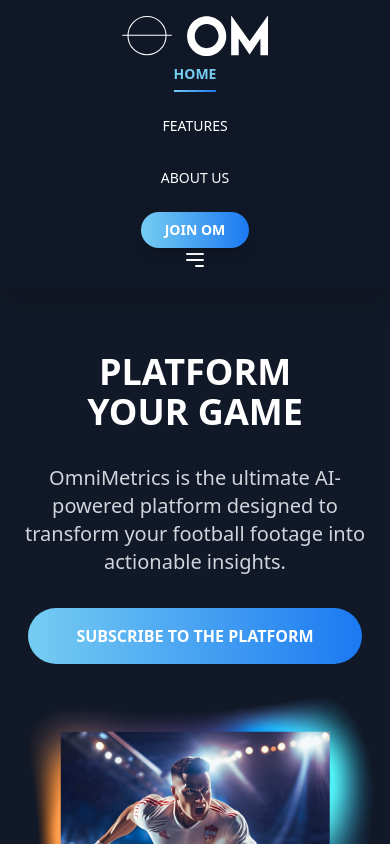
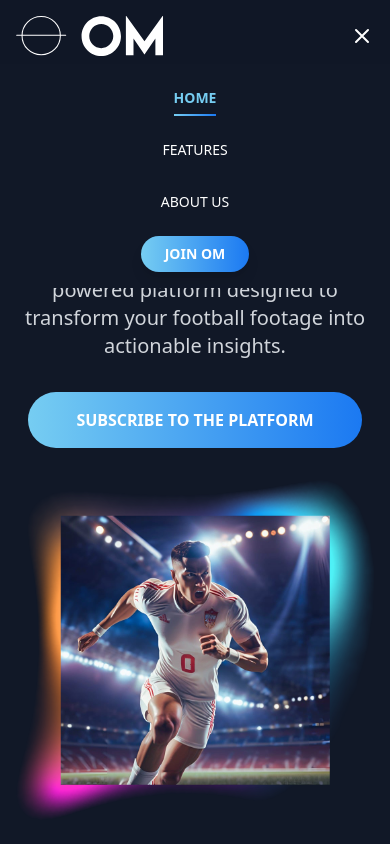
Before and after one commit to OmniMetrics/omnimetrics.pro, a Vue app: page /#/ in a window 390 px wide. Both pictures are taken after a click on the button "Open menu". Shown: the top 844 px of the page. Built offline with nearby package versions, Linux system fonts and the light colour scheme.

Commit message:
feat: more responsive webpage

```diff
--- a/src/App.vue
+++ b/src/App.vue
@@ -1,6 +1,5 @@
 <script setup lang="ts">
 import { RouterView } from 'vue-router'
-// import HelloWorld from './components/HelloWorld.vue'
 import NavBar from './components/NavBar.vue'
 import Footer from './components/Footer.vue'
 import Message from './components/Message.vue'
@@ -13,9 +12,9 @@
 }
 </script>
 
-<template class="bg-primary">
-  <NavBar @open-modal="handleOpenModal" class="z-50 relative"/>
-  <div class="xl:px-20"><RouterView @open-modal="handleOpenModal" /></div>
+<template>
+  <NavBar @open-modal="handleOpenModal" class="z-50 relative" />
+  <div class="xl:px-20"><RouterView @open-modal="handleOpenModal"  /></div>
   <Footer class="mt-12 relative"/>
   <Message :visible="isModalVisible" @close="isModalVisible = false" />
 </template>
--- a/src/components/Footer.vue
+++ b/src/components/Footer.vue
@@ -1,23 +1,23 @@
 <template>
-  <footer class="bg-primary text-white py-20">
+  <footer class="bg-primary text-white py-12 md:py-20">
     <!-- Divider with Animated Circle -->
     <section class="relative flex items-center justify-center">
       <div class="absolute w-full h-0.5 bg-white opacity-20"></div>
-      <div class="w-32 h-32 border-2 border-white rounded-full bg-transparent flex items-center justify-center animate-pulse-circle">
+      <div class="w-24 h-24 md:w-32 md:h-32 border-2 border-white rounded-full bg-transparent flex items-center justify-center animate-pulse-circle">
         <!-- Single Circle -->
       </div>
     </section>
 
     <!-- Call to Action Section -->
-    <section class="flex flex-col items-center justify-center mt-20 relative">
-      <h2 class="text-4xl font-bold text-secondary uppercase text-center z-30">
+    <section class="flex flex-col items-center justify-center mt-12 md:mt-20 relative px-4">
+      <h2 class="text-2xl md:text-4xl font-bold text-secondary uppercase text-center z-30">
         READY TO ELEVATE YOUR PERFORMANCE?
       </h2>
       <button
-        class="bg-gradient-to-r from-secondary to-accent font-bold uppercase rounded-full p-0.5 mt-8 z-30 hover:scale-105 transition-transform duration-300"
+        class="bg-gradient-to-r from-secondary to-accent font-bold uppercase rounded-full p-0.5 mt-6 md:mt-8 z-30 hover:scale-105 transition-transform duration-300"
       >
         <span
-          class="flex py-4 px-24 w-full text-sm text-white bg-transparent rounded-full hover:bg-opacity-10 transition-colors duration-300"
+          class="flex py-3 px-12 md:py-4 md:px-24 w-full text-sm text-white bg-transparent rounded-full hover:bg-opacity-10 transition-colors duration-300"
           @click="$emit('open-modal')"
         >
           DROP US A MESSAGE
@@ -27,7 +27,7 @@
 
     <!-- Social Media, Logo, and Tagline -->
     <div
-      class="container mx-auto mt-20 flex flex-col md:flex-row justify-center items-center space-y-8 md:space-y-0 md:space-x-12"
+      class="container mx-auto mt-12 md:mt-20 flex flex-col md:flex-row justify-center items-center space-y-6 md:space-y-0 md:space-x-12 px-4"
     >
       <!-- Social Media Logos -->
       <div class="flex space-x-6">
@@ -40,7 +40,7 @@
           <svg
             xmlns="http://www.w3.org/2000/svg"
             viewBox="0 0 50 50"
-            class="h-8 w-8"
+            class="h-6 w-6 md:h-8 md:w-8"
             fill="currentColor"
           >
             <path
@@ -57,7 +57,7 @@
           <svg
             xmlns="http://www.w3.org/2000/svg"
             viewBox="0 0 50 50"
-            class="h-8 w-8"
+            class="h-6 w-6 md:h-8 md:w-8"
             fill="currentColor"
           >
             <path
@@ -74,7 +74,7 @@
           <svg
             xmlns="http://www.w3.org/2000/svg"
             viewBox="0 0 50 50"
-            class="h-8 w-8"
+            class="h-6 w-6 md:h-8 md:w-8"
             fill="currentColor"
           >
             <path
@@ -91,7 +91,7 @@
           <svg
             xmlns="http://www.w3.org/2000/svg"
             viewBox="0 0 97.707 97.707"
-            class="h-8 w-8"
+            class="h-6 w-6 md:h-8 md:w-8"
             fill="currentColor"
           >
             <path
@@ -102,12 +102,12 @@
       </div>
 
       <!-- Company Logo -->
-      <div class="hover:scale-110 transition-transform duration-300">
-        <img src="/src/assets/logo.svg" alt="OmniMetrics Logo" class="h-8" />
+      <div class="hover:scale-110 transition-transform duration-300 mt-6 md:mt-0">
+        <img src="/src/assets/logo.svg" alt="OmniMetrics Logo" class="h-6 md:h-8" />
       </div>
 
       <!-- #PLATFORMYOURGAME -->
-      <div class="text-secondary uppercase text-lg font-bold hover:text-accent transition-colors duration-300">
+      <div class="text-secondary uppercase text-base md:text-lg font-bold hover:text-accent transition-colors duration-300 mt-6 md:mt-0">
         #PLATFORMYOURGAME
       </div>
     </div>
--- a/src/components/Logo.vue
+++ b/src/components/Logo.vue
@@ -21,7 +21,3 @@
   },
 }
 </script>
-
-<style scoped>
-/* No styles needed as Tailwind CSS is used */
-</style>
--- a/src/components/NavBar.vue
+++ b/src/components/NavBar.vue
@@ -1,44 +1,17 @@
 <template>
   <nav class="bg-primary text-white shadow-xl backdrop-blur-md bg-opacity-90">
-    <div class="mx-auto flex flex-col md:flex-row justify-between items-center p-4 max-w-7xl">
+    <div class="mx-auto flex justify-between items-center p-4 max-w-7xl">
       <!-- Logo on the Left -->
       <div class="flex-shrink-0">
         <img src="/src/assets/logo.svg" alt="Logo" class="h-10 w-auto hover:scale-110 transition-transform duration-300" />
       </div>
 
-      <!-- Content on the Right -->
-      <div
-        :class="{ hidden: !menuOpen, flex: menuOpen }"
-        class="flex-col md:flex md:flex-row justify-end items-center space-y-4 md:space-y-0 md:space-x-8 text-sm md:text-base"
+      <!-- Mobile Menu Button on the Right -->
+      <button
+        class="md:hidden text-white hover:text-gray-300 transition-colors"
+        @click="toggleMenu"
+        :aria-label="menuOpen ? 'Close menu' : 'Open menu'"
       >
-        <router-link
-          to="/"
-          class="nav-link uppercase transition-colors duration-300"
-          :class="{ 'active-link': isActive('/') }"
-          >Home</router-link
-        >
-        <router-link
-          to="/features"
-          class="nav-link uppercase transition-colors duration-300"
-          :class="{ 'active-link': isActive('/features') }"
-          >Features</router-link
-        >
-        <router-link
-          to="/about"
-          class="nav-link uppercase transition-colors duration-300"
-          :class="{ 'active-link': isActive('/about') }"
-          >About Us</router-link
-        >
-        <button
-          class="bg-gradient-to-r from-secondary to-accent text-white px-6 py-2 rounded-full hover:bg-accent uppercase font-bold transition-all transform hover:scale-105 shadow-lg hover:shadow-accent/50"
-          @click="$emit('open-modal')"
-        >
-          Join Om
-        </button>
-      </div>
-
-      <!-- Mobile Menu Button -->
-      <button class="md:hidden text-white hover:text-gray-300 transition-colors" @click="toggleMenu">
         <svg
           class="w-6 h-6"
           fill="none"
@@ -47,13 +20,55 @@
           xmlns="http://www.w3.org/2000/svg"
         >
           <path
+            v-if="!menuOpen"
             stroke-linecap="round"
             stroke-linejoin="round"
             stroke-width="2"
             d="M4 6h16M4 12h16m-7 6h7"
           ></path>
+          <path
+            v-else
+            stroke-linecap="round"
+            stroke-linejoin="round"
+            stroke-width="2"
+            d="M6 18L18 6M6 6l12 12"
+          ></path>
         </svg>
       </button>
+
+      <!-- Content on the Right (Dropdown Menu) -->
+      <div
+        :class="{ 'hidden md:flex': !menuOpen, 'flex': menuOpen }"
+        class="absolute md:relative top-16 md:top-0 left-0 w-full md:w-auto bg-primary md:bg-transparent flex-col md:flex md:flex-row justify-end items-center space-y-4 md:space-y-0 md:space-x-8 text-sm md:text-base transition-all duration-300 ease-in-out p-4 md:p-0"
+      >
+        <router-link
+          to="/"
+          class="nav-link uppercase transition-colors duration-300"
+          :class="{ 'active-link': isActive('/') }"
+          @click="closeMenu"
+          >Home</router-link
+        >
+        <router-link
+          to="/features"
+          class="nav-link uppercase transition-colors duration-300"
+          :class="{ 'active-link': isActive('/features') }"
+          @click="closeMenu"
+          >Features</router-link
+        >
+        <router-link
+          to="/about"
+          class="nav-link uppercase transition-colors duration-300"
+          :class="{ 'active-link': isActive('/about') }"
+          @click="closeMenu"
+          >About Us</router-link
+        >
+        <button
+          class="bg-gradient-to-r from-secondary to-accent text-white px-6 py-2 rounded-full hover:bg-accent uppercase font-bold transition-all transform hover:scale-105 shadow-lg hover:shadow-accent/50"
+          @click="$emit('open-modal'); closeMenu()"
+        >
+          Join Om
+        </button>
+      </div>
     </div>
   </nav>
 </template>
@@ -76,6 +91,14 @@
     },
     toggleMenu() {
       this.menuOpen = !this.menuOpen
+      this.toggleBodyScroll()
+    },
+    closeMenu() {
+      this.menuOpen = false
+      this.toggleBodyScroll()
+    },
+    toggleBodyScroll() {
+      document.body.style.overflow = this.menuOpen ? 'hidden' : 'auto'
     },
   },
 })
--- a/src/router/index.ts
+++ b/src/router/index.ts
@@ -2,7 +2,6 @@
 import HomeView from '@/views/HomeView.vue'
 import AboutView from '@/views/AboutView.vue'
 import FeaturesView from '@/views/FeaturesView.vue'
-import UniverseView from '@/views/UniverseView.vue'
 
 const router = createRouter({
   history: createWebHashHistory(import.meta.env.BASE_URL),
@@ -22,11 +21,6 @@
       name: 'features',
       component: FeaturesView,
     },
-    // {
-    //   path: '/universe',
-    //   name: 'universe',
-    //   component: UniverseView,
-    // },
     {
       path: '/:catchAll(.*)',
       name: 'NotFound',
--- a/src/stores/counter.ts
+++ /dev/null
@@ -1,12 +0,0 @@
-import { ref, computed } from 'vue'
-import { defineStore } from 'pinia'
-
-export const useCounterStore = defineStore('counter', () => {
-  const count = ref(0)
-  const doubleCount = computed(() => count.value * 2)
-  function increment() {
-    count.value++
-  }
-
-  return { count, doubleCount, increment }
-})
--- a/src/views/UniverseView.vue
+++ /dev/null
@@ -1,5 +0,0 @@
-<template>
-  <div>
-    <h1>This is a universe page</h1>
-  </div>
-</template>
```
